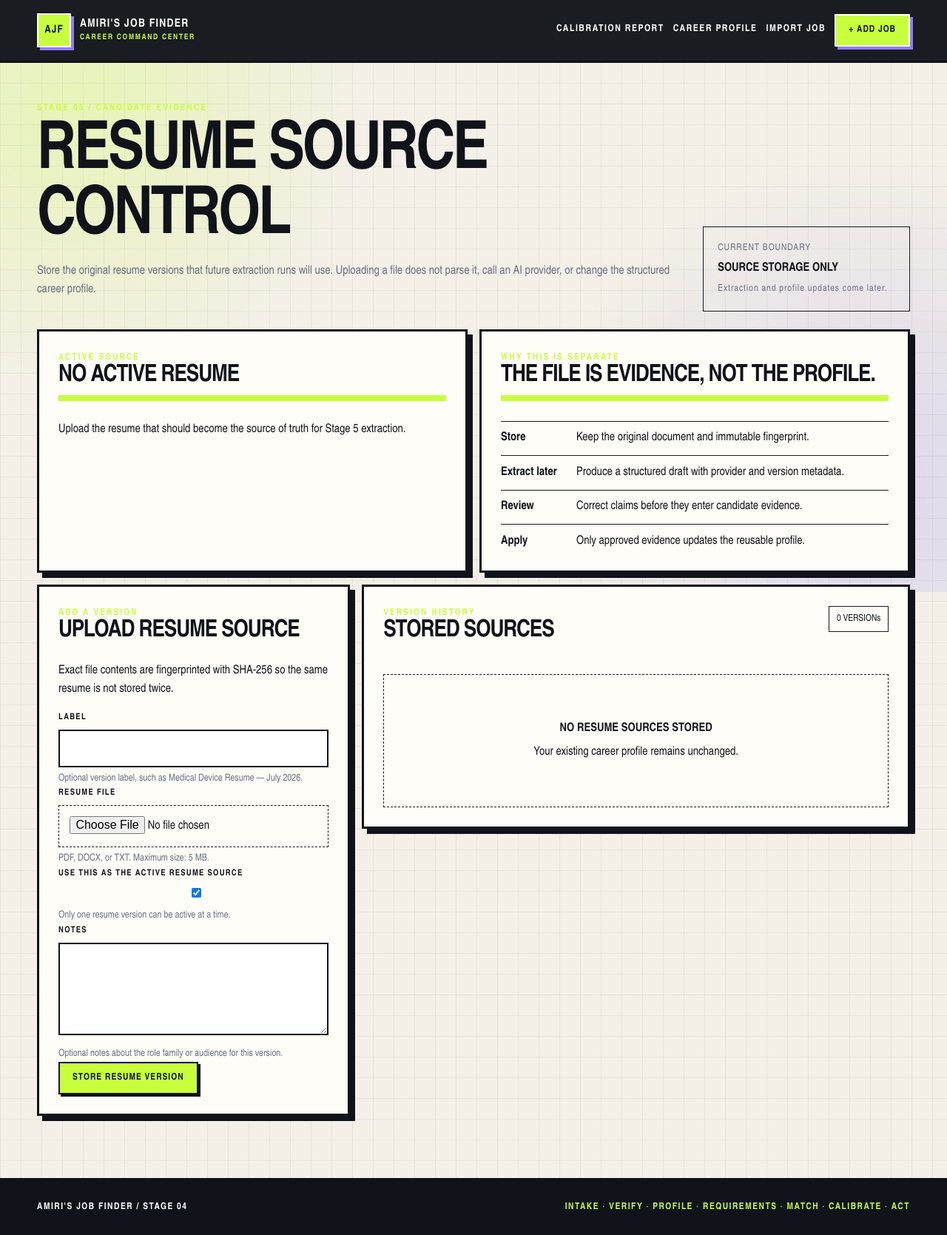
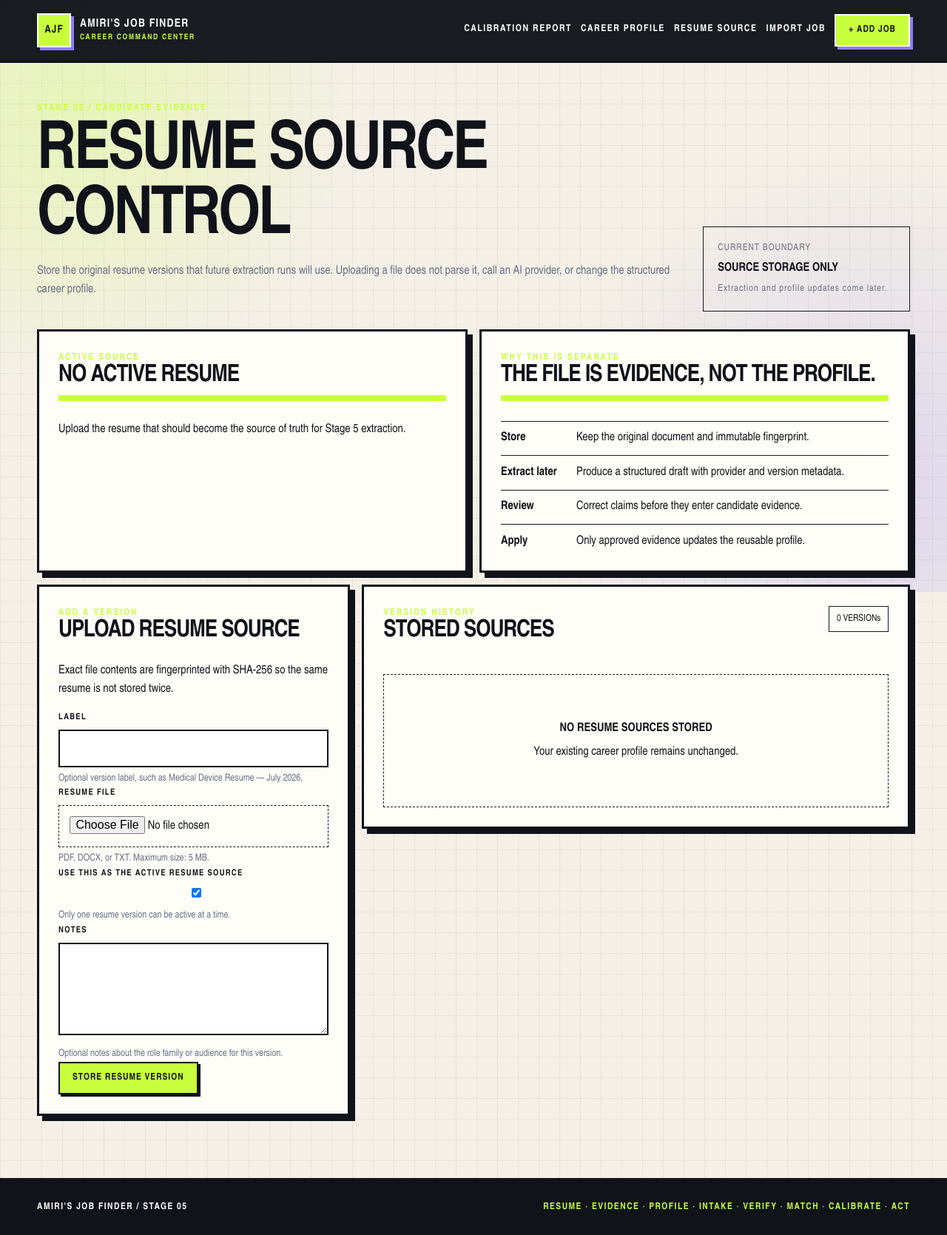
Before and after one commit to aprescod12/personal-job-finder, a Django app: page /resume/ in a window 1280 px wide. Shown: the whole page at 74% size. Run offline with Django 5.2, Linux system fonts and the light colour scheme; data comes from the database, SQL or seed files in the repository.

Commit message:
Add Stage 5 resume source navigation

```diff
--- a/tracker/templates/tracker/base.html
+++ b/tracker/templates/tracker/base.html
@@ -34,6 +34,7 @@
             <nav class="nav-actions" aria-label="Primary navigation">
                 <a class="nav-link" href="{% url 'calibration_report' %}">CALIBRATION REPORT</a>
                 <a class="nav-link" href="{% url 'career_profile' %}">CAREER PROFILE</a>
+                <a class="nav-link" href="{% url 'candidate_profile:resume_source_list' %}">RESUME SOURCE</a>
                 <a class="nav-link" href="{% url 'job_intake_start' %}">IMPORT JOB</a>
                 <a class="button button-primary" href="{% url 'job_create' %}">+ ADD JOB</a>
             </nav>
@@ -64,8 +65,8 @@
 
     <footer class="site-footer">
         <div class="container footer-row">
-            <span>AMIRI'S JOB FINDER / STAGE 04</span>
-            <span class="footer-code">INTAKE · VERIFY · PROFILE · REQUIREMENTS · MATCH · CALIBRATE · ACT</span>
+            <span>AMIRI'S JOB FINDER / STAGE 05</span>
+            <span class="footer-code">RESUME · EVIDENCE · PROFILE · INTAKE · VERIFY · MATCH · CALIBRATE · ACT</span>
         </div>
     </footer>
 </body>
```
